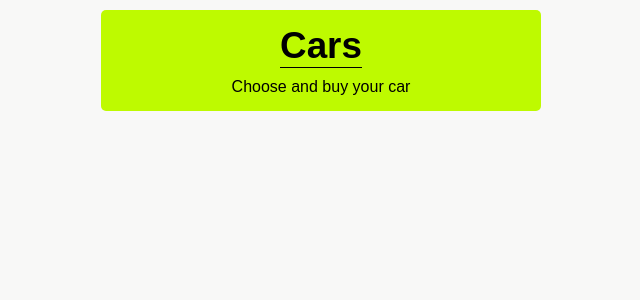
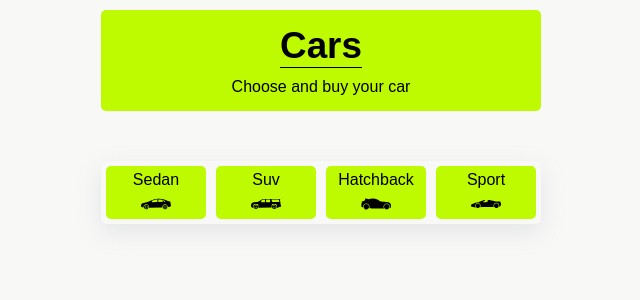
Before and after one commit to mmd-yavarii/next-tutorial, a Next.js app: page / in a window 1280 px wide. Shown: the top 300 px of the page, without its empty margins (319-959 px from the left). Built offline with nearby package versions, Linux system fonts and the light colour scheme.

Commit message:
create filter by category

```diff
--- a/components/module/Card.jsx
+++ b/components/module/Card.jsx
@@ -7,7 +7,7 @@ function Card(props) {
   const { name, id, model, year, distance, location, price, image } = props;
 
   return (
-    <Link href={`cars/${id}`}>
+    <Link href={`/cars/${id}`}>
       <div className={styles.container}>
         <img src={image} className={styles.image} alt={name} />
         <h4 className={styles.title}>{`${name} ${model}`}</h4>
--- /dev/null
+++ b/components/templates/Categories.jsx
@@ -0,0 +1,42 @@
+import Link from 'next/link';
+import Hatchback from '../icons/Hatchback';
+import Sedan from '../icons/Sedan';
+import Sport from '../icons/Sport';
+import Suv from '../icons/Suv';
+import styles from './Categories.module.css';
+
+function Categories() {
+  return (
+    <div className={styles.container}>
+      <Link href="/cars/categories/sedan">
+        <div>
+          <p>Sedan</p>
+          <Sedan />
+        </div>
+      </Link>
+
+      <Link href="/cars/categories/suv">
+        <div>
+          <p>Suv</p>
+          <Suv />
+        </div>
+      </Link>
+
+      <Link href="/cars/categories/hatchback">
+        <div>
+          <p>Hatchback</p>
+          <Hatchback />
+        </div>
+      </Link>
+
+      <Link href="/cars/categories/sport">
+        <div>
+          <p>Sport</p>
+          <Sport />
+        </div>
+      </Link>
+    </div>
+  );
+}
+
+export default Categories;
--- /dev/null
+++ b/components/templates/Categories.module.css
@@ -0,0 +1,36 @@
+.container {
+  box-shadow: rgba(149, 157, 165, 0.2) 0px 8px 24px;
+  width: fit-content;
+  margin: 50px auto;
+  display: flex;
+  justify-content: space-between;
+  align-items: center;
+  border-radius: 5px;
+}
+
+.container div {
+  display: flex;
+  text-align: center;
+  justify-content: center;
+  flex-direction: column;
+  margin: 5px;
+  background-color: #befa00;
+  padding: 5px;
+  padding-bottom: 0;
+  border-radius: 5px;
+  width: 100px;
+}
+.container div * {
+  width: 100%;
+}
+
+@media (max-width: 600px) {
+  .container {
+    width: 320px;
+    flex-wrap: wrap;
+  }
+
+  .container div {
+    width: 150px;
+  }
+}
--- a/pages/cars/index.jsx
+++ b/pages/cars/index.jsx
@@ -1,9 +1,11 @@
 import CarsPage from '@/components/templates/CarsPage';
+import Categories from '@/components/templates/Categories';
 import carsData from '@/data/carsData';
 
 function Details() {
   return (
     <div>
+      <Categories />
       <CarsPage data={carsData} />
     </div>
   );
--- a/pages/index.jsx
+++ b/pages/index.jsx
@@ -1,3 +1,9 @@
+import Categories from '@/components/templates/Categories';
+
 export default function Home() {
-  return <></>;
+  return (
+    <>
+      <Categories />
+    </>
+  );
 }
```
Also changed, not shown: pages/cars/categories/[category].jsx (added, +20 -0 lines).
